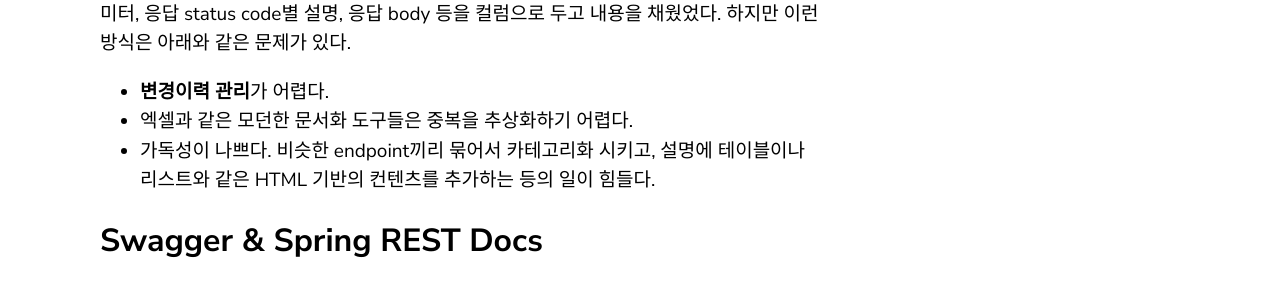
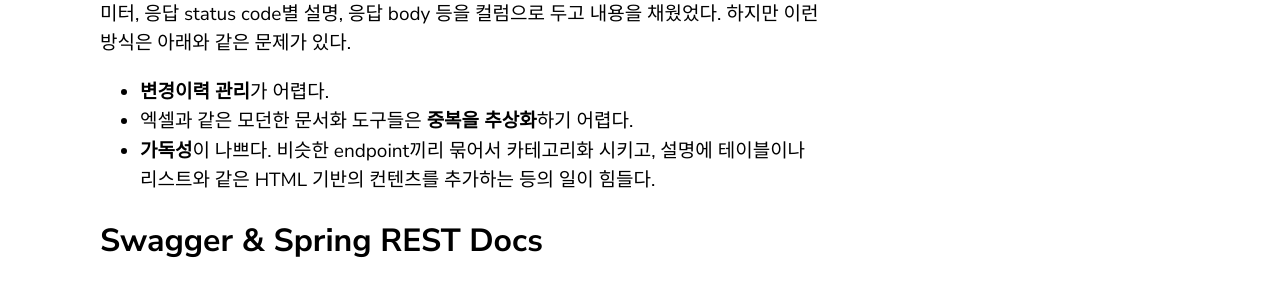
Before and after one commit to rbwls31/rbwls31.github.io, a Jekyll site: the page built from _posts/2020-06-13-swagger-post.markdown, in a window 1280 px wide. Shown: the part 929-1213 px from the top of the page. Built offline with Jekyll 4.4.1, drawn with Linux system fonts in a browser that asks for light colours; our own code applies the rules of GitHub Pages for plain Markdown files.

```diff
--- a/_posts/2020-06-13-swagger-post.markdown
+++ b/_posts/2020-06-13-swagger-post.markdown
@@ -7,8 +7,8 @@
 예전에는 엑셀에 메소드 URI, 요청 파라미터, 응답 status code별 설명, 응답 body 등을 컬럼으로 두고 내용을 채웠었다.  하지만 이런 방식은 아래와 같은 문제가 있다.
 
  - **변경이력 관리**가 어렵다.
- - 엑셀과 같은 모던한 문서화 도구들은 중복을 추상화하기 어렵다.
- - 가독성이 나쁘다. 비슷한 endpoint끼리 묶어서 카테고리화 시키고, 설명에  테이블이나 리스트와 같은 HTML 기반의 컨텐츠를 추가하는 등의 일이 힘들다.
+ - 엑셀과 같은 모던한 문서화 도구들은 **중복을 추상화**하기 어렵다.
+ - **가독성**이 나쁘다. 비슷한 endpoint끼리 묶어서 카테고리화 시키고, 설명에  테이블이나 리스트와 같은 HTML 기반의 컨텐츠를 추가하는 등의 일이 힘들다.
 
 ## Swagger & Spring REST Docs
 
```
Also changed, not shown: other parts of _posts/2020-06-13-swagger-post.markdown (+3 -3 lines).
